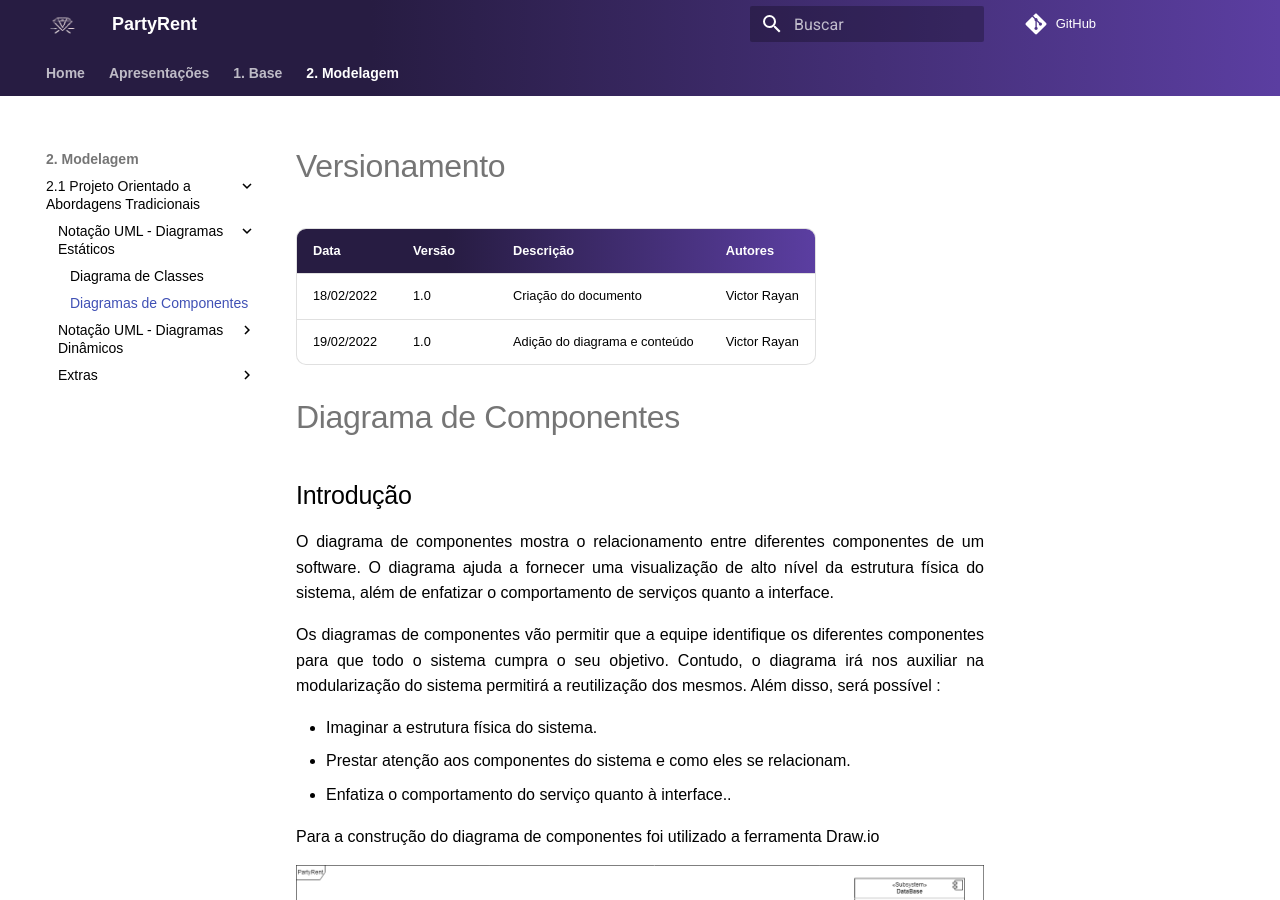
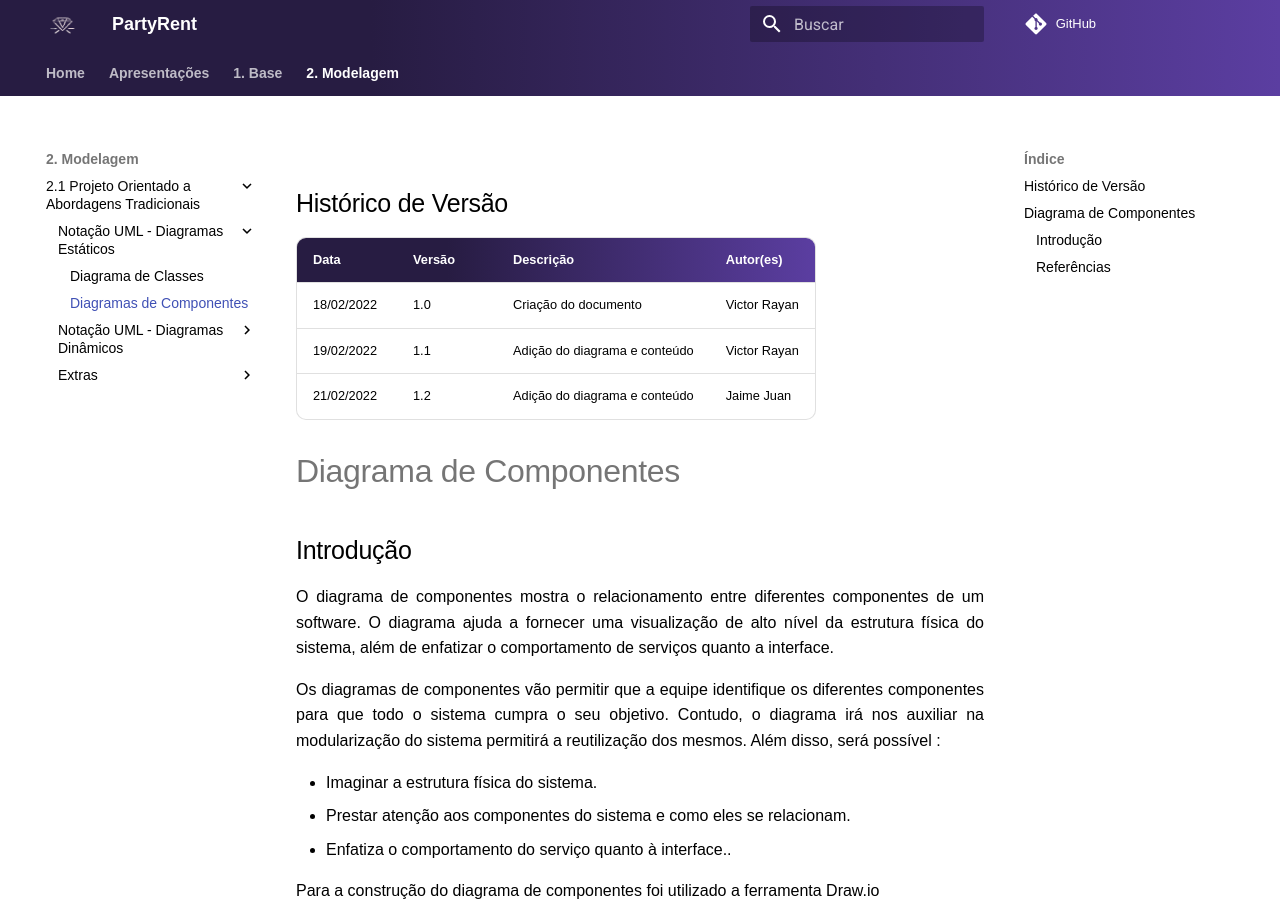
Before and after one commit to UnBArqDsw2021-2/2021.2_G7_-AluguelKitsFesta, an MkDocs documentation site: the page built from docs/modelagem/diagramacomponentes.md, in a window 1280 px wide and 900 px high. Built offline with MkDocs 1.6.1 and Material for MkDocs 9.7.7, drawn with Linux system fonts in a browser that asks for light colours; comment, search, counter and statistics services are not loaded.

Commit message:
update diagramacomponentes.md

```diff
--- a/docs/modelagem/diagramacomponentes.md
+++ b/docs/modelagem/diagramacomponentes.md
@@ -1,9 +1,10 @@
-# Versionamento
+## Histórico de Versão
 
-| Data       | Versão | Descrição                                                 | Autores      |
+| Data       | Versão | Descrição                                                 | Autor(es)      |
 | ---------- | ------ | --------------------------------------------------------- | ------------ |
 | 18/02/2022 | 1.0    | Criação do documento                                      | Victor Rayan |
-| 19/02/2022 | 1.0    | Adição do diagrama e conteúdo                             | Victor Rayan |
+| 19/02/2022 | 1.1    | Adição do diagrama e conteúdo                             | Victor Rayan |
+| 21/02/2022 | 1.2    | Adição do diagrama e conteúdo                             | Jaime Juan |
 
 
 # Diagrama de Componentes
```
Also changed, not shown: docs/modelagem/diagrama_de_classes.md (+8 -5 lines).
